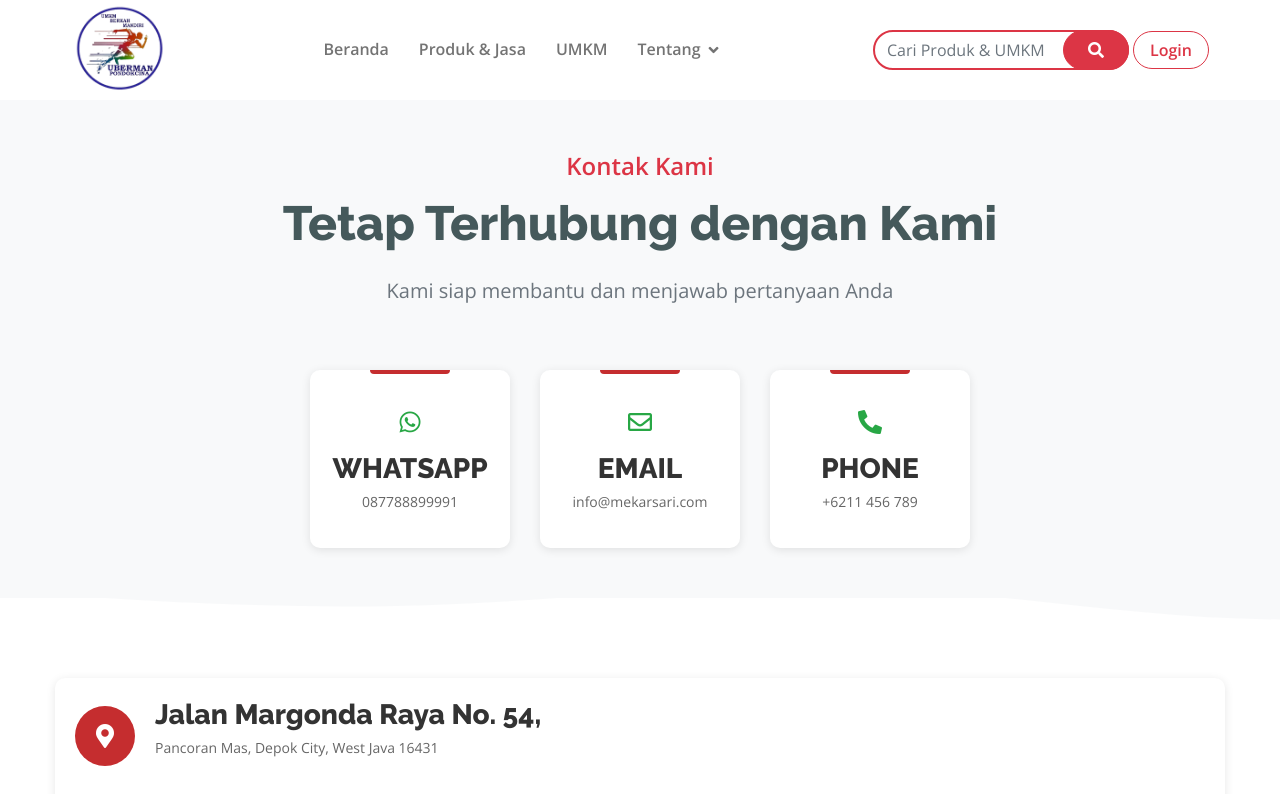
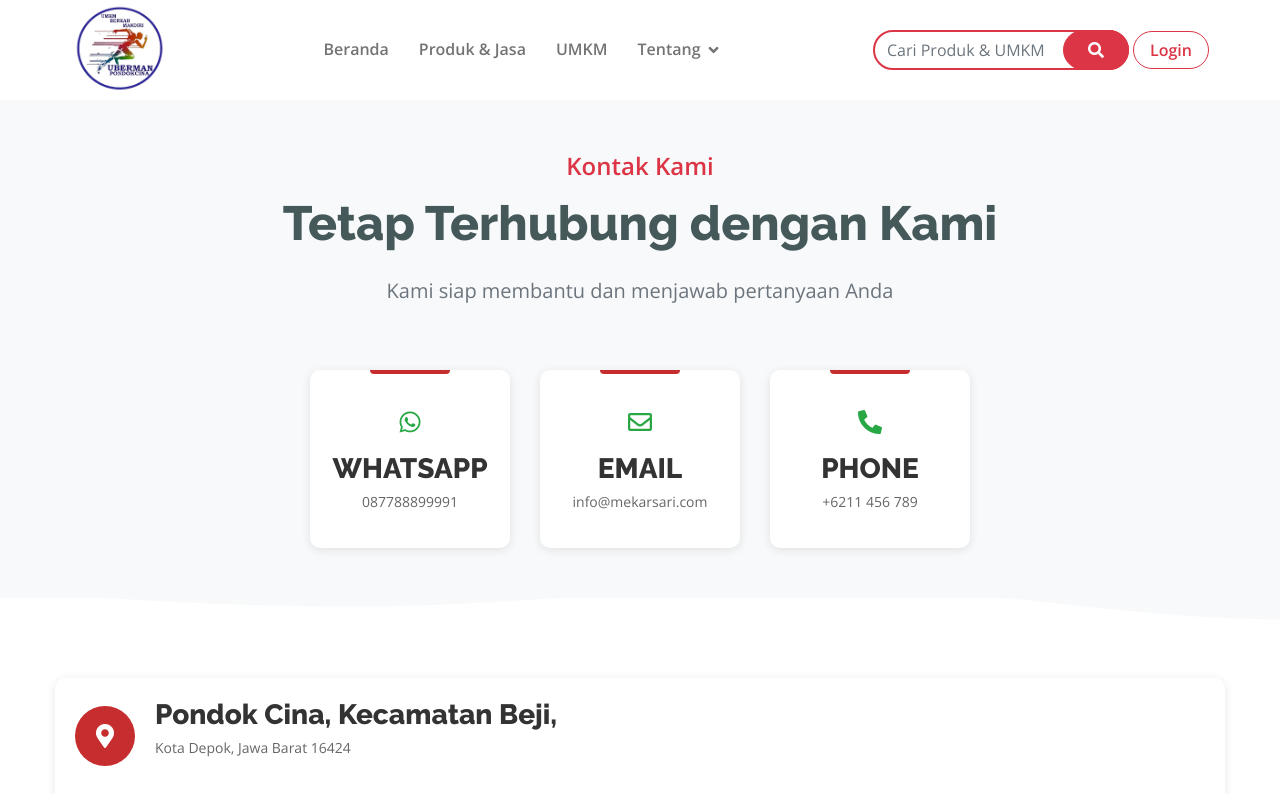
Before and after one commit to Salmann30/pocin, a CodeIgniter 4 app: template app/Views/beranda/kontak.php in a window 1280 px wide. Shown: the top 794 px of the page. Run offline with PHP 8.4 and a stand-in for CodeIgniter, Linux system fonts and the light colour scheme; the template is opened without the code that fills it, so the values that code supplies are empty; some libraries are stand-ins or nearby versions.

Commit message:
content: update address

```diff
--- a/app/Views/beranda/kontak.php
+++ b/app/Views/beranda/kontak.php
@@ -34,12 +34,12 @@
 		border-radius: 10px;
 		padding: 20px;
 		width: 200px;
-            box-shadow: 0 2px 10px rgba(0,0,0,0.1);
+		box-shadow: 0 2px 10px rgba(0, 0, 0, 0.1);
 		position: relative;
 	}
 
 	.contact-card::before {
-            content: '';
+		content: "";
 		position: absolute;
 		top: 0;
 		left: 50%;
@@ -75,7 +75,7 @@
 		background-color: white;
 		padding: 20px;
 		border-radius: 10px;
-            box-shadow: 0 2px 10px rgba(0,0,0,0.1);
+		box-shadow: 0 2px 10px rgba(0, 0, 0, 0.1);
 		margin-top: 30px;
 	}
 
@@ -185,12 +185,10 @@
 		padding: 0 1rem;
 		font-size: 1rem;
 	}
-
 </style>
 
-
 <!-- Contact Start -->
-<div class="contact-section  mt-5">
+<div class="contact-section mt-5">
 	<div class="container pt-5">
 		<!-- Header with subtle decoration -->
 		<div class="row mb-5">
@@ -242,16 +240,24 @@
 				<i class="fas fa-map-marker-alt"></i>
 			</div>
 			<div class="address-text">
-                    <h3 class="address-title">Jalan Margonda Raya No. 54,</h3>
-                    <p>Pancoran Mas, Depok City, West Java 16431</p>
+				<h3 class="address-title">Pondok Cina, Kecamatan Beji,</h3>
+				<p>Kota Depok, Jawa Barat 16424</p>
 			</div>
 		</div>
 
 		<div class="map-container">
-                <iframe src="https://www.google.com/maps/embed?pb=!1m18!1m12!1m3!1d3964.992439063215!2d106.8190222373663!3d-6.394975094674184!2m3!1f0!2f0!3f0!3m2!1i1024!2i768!4f13.1!3m3!1m2!1s0x2e69ebe3945bbcb7%3A0xcc3596eb8b070d4a!2sJl.%20Margonda%20Raya%20No.54%2C%20Depok%2C%20Kec.%20Pancoran%20Mas%2C%20Kota%20Depok%2C%20Jawa%20Barat%2016431!5e0!3m2!1sen!2sid!4v1745821088451!5m2!1sen!2sid" width="600" height="450" style="border:0;" allowfullscreen="" loading="lazy" referrerpolicy="no-referrer-when-downgrade"></iframe>
+			<iframe
+				src="https://www.google.com/maps/embed?pb=!1m18!1m12!1m3!1d15860.891763991438!2d106.81469788806068!3d-6.36518729656133!2m3!1f0!2f0!3f0!3m2!1i1024!2i768!4f13.1!3m3!1m2!1s0x2e69ec16d2e31e2d%3A0x6709a8bd87240f54!2sPondok%20Cina%2C%20Beji%2C%20Depok%20City%2C%20West%20Java!5e0!3m2!1sen!2sid!4v1751778709154!5m2!1sen!2sid"
+				width="600"
+				height="450"
+				style="border: 0"
+				allowfullscreen=""
+				loading="lazy"
+				referrerpolicy="no-referrer-when-downgrade"></iframe>
 		</div>
 	</div>
 </div>
+
 <!-- Contact End -->
 
 <?= $this->endSection(); ?>
--- a/app/Views/beranda/template/index.php
+++ b/app/Views/beranda/template/index.php
@@ -82,7 +82,7 @@
             <!-- Kontak Section -->
             <div class="col-lg-4 col-md-6 ">
                 <h4 class="text-light mb-3">Kontak</h4>
-                <p class="text-light">Jl. Raya Mekarsari, Mekarsari, Kec. Cimanggis, Kota Depok, Jawa Barat 16452</p>
+                <p class="text-light">Pondok Cina, Kecamatan Beji, Kota Depok, Jawa Barat 16424</p>
                 <p class="text-light">Email: mekariumkm@gmail.com</p>
                 <p class="text-light">Telpon: (021) 78881112 Ext. 110</p>
                 <div class="d-flex flex-row justify-content-start pt-3">
```
Lines whose indentation alone changed are shown as unchanged.
